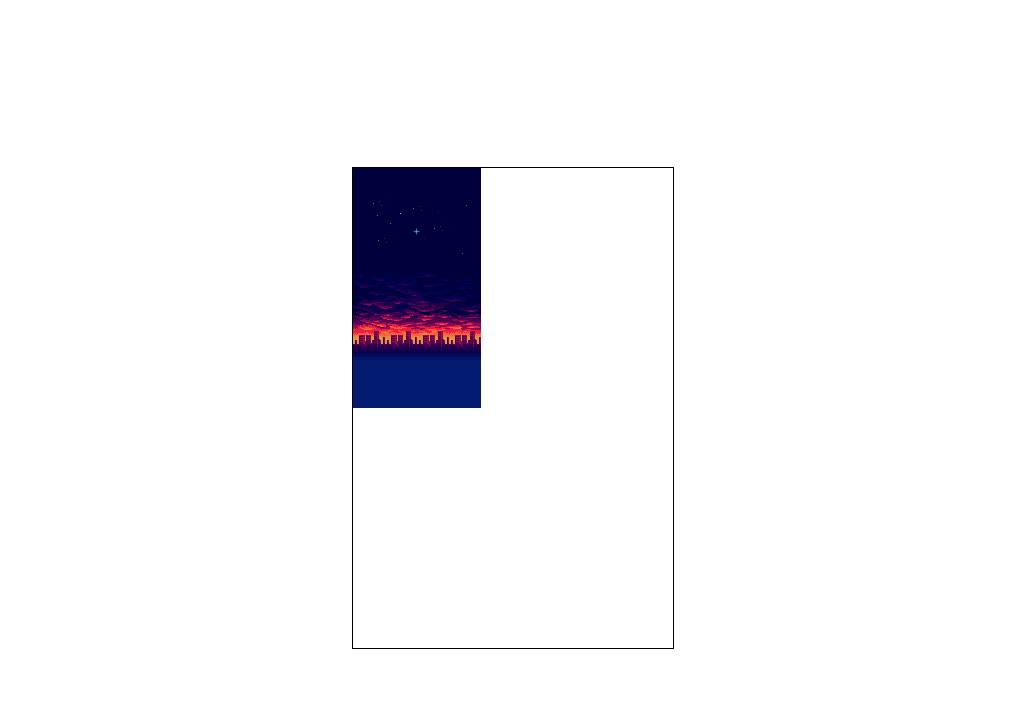
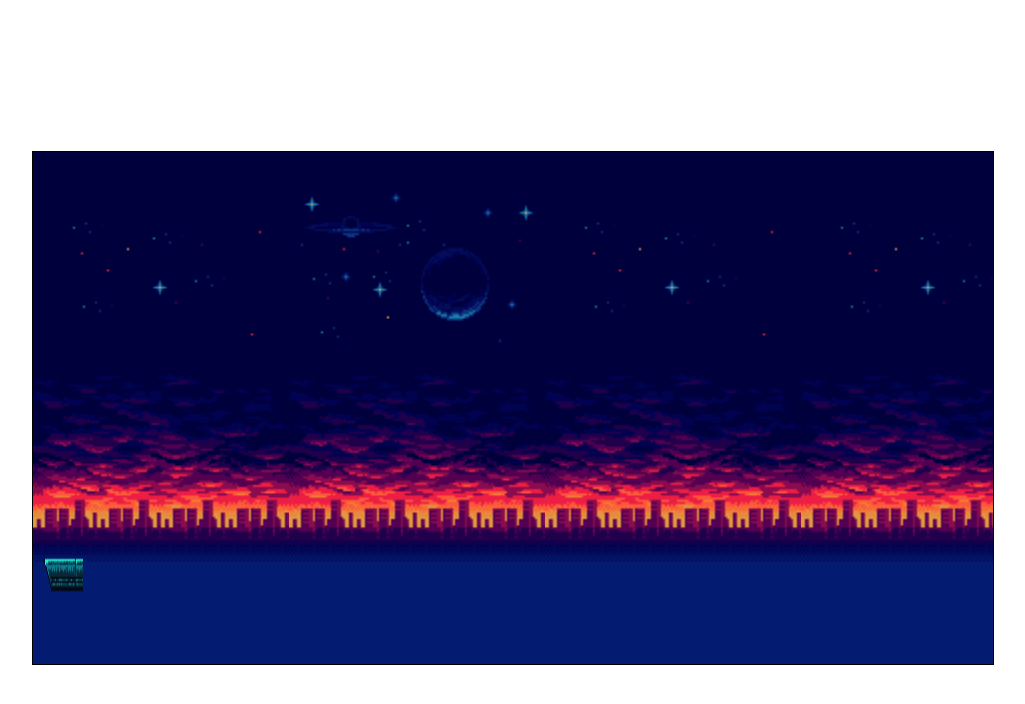
Before and after one commit to diagom/cyberpunk-game, a plain HTML site: page index.html in a window 1280 px wide. Shown: the whole page, without its empty margins (127-1152 px from the left). Drawn offline with Linux system fonts and the light colour scheme.

Commit message:
adição parcial de chão

```diff
--- a/canvas.js
+++ b/canvas.js
@@ -2,14 +2,23 @@ console.log("[dev]d");
 
 const sprites = new Image();
 const sprites2 = new Image();
+const floor = new Image();
+const floor2 = new Image();
+const floor3 = new Image();
+const floor4 = new Image();
 sprites.src = "./SPRITES/background/skyline-a.png";
 sprites2.src = "./SPRITES/background/skyline-b.png";
+floor.src = "./SPRITES/ENVIRONMENT/floor.png";
+floor2.src = "./SPRITES/ENVIRONMENT/floor2.png";
+floor3.src = "./SPRITES/ENVIRONMENT/floor3.png";
+floor4.src = "./SPRITES/ENVIRONMENT/floor4.png";
 
 const canvas = document.querySelector("canvas");
-const contexto = canvas.getContext("2d");
+const context = canvas.getContext("2d");
 
 function loop() {
-  contexto.drawImage(sprites, 0, 0, 128, 240, 0, 0, 128, 240);
+  renderBackground();
+  renderFloor();
 
   requestAnimationFrame(loop);
 }
--- a/index.html
+++ b/index.html
@@ -6,7 +6,7 @@
       <title>cyberpunk</title>
   </head>
   <body>
-      <canvas id="canvas" width="320" height="480" />
+      <canvas id="canvas" width="960" height="512" />
       <style>
           body {
             min-height: 100vh;
@@ -21,7 +21,7 @@
           }
       </style>
 
+      <script src="./variaveis.js"></script>
       <script src="./canvas.js"></script>
-      <script src="./variaveis.js"></script>
   </body>
   </html>
--- a/variaveis.js
+++ b/variaveis.js
@@ -1 +1,24 @@
-const teste = () => {};
+let nextFloor = 40;
+const renderBackground = () => {
+  context.drawImage(sprites, 0, 0, 128, 240, 0, 0, 256, 512);
+  context.drawImage(sprites2, 0, 0, 128, 240, 256, 0, 256, 512);
+  context.drawImage(sprites, 0, 0, 128, 240, 512, 0, 256, 512);
+  context.drawImage(sprites, 0, 0, 128, 240, 768, 0, 256, 512);
+  context.drawImage(sprites, 0, 0, 128, 240, 768, 0, 256, 512);
+};
+
+const renderFloor = () => {
+  context.drawImage(floor3, 0, 0, 100, 200, 0, 375, 100, 400);
+  middleFloor();
+};
+
+const middleFloor = () => {
+  if (nextFloor < 300) {
+    context.drawImage(floor4, 0, 0, 100, 200, nextFloor, 376, 100, 400);
+    nextFloor += 30;
+  }
+};
+
+const a = {
+  largura: 30,
+};
```
Also changed, not shown: SPRITES/ENVIRONMENT/floor.png (added), SPRITES/ENVIRONMENT/floor2.png (added), SPRITES/ENVIRONMENT/floor3.png (added), SPRITES/ENVIRONMENT/floor4.png (added), SPRITES/ENVIRONMENT/tileset.png (added).
